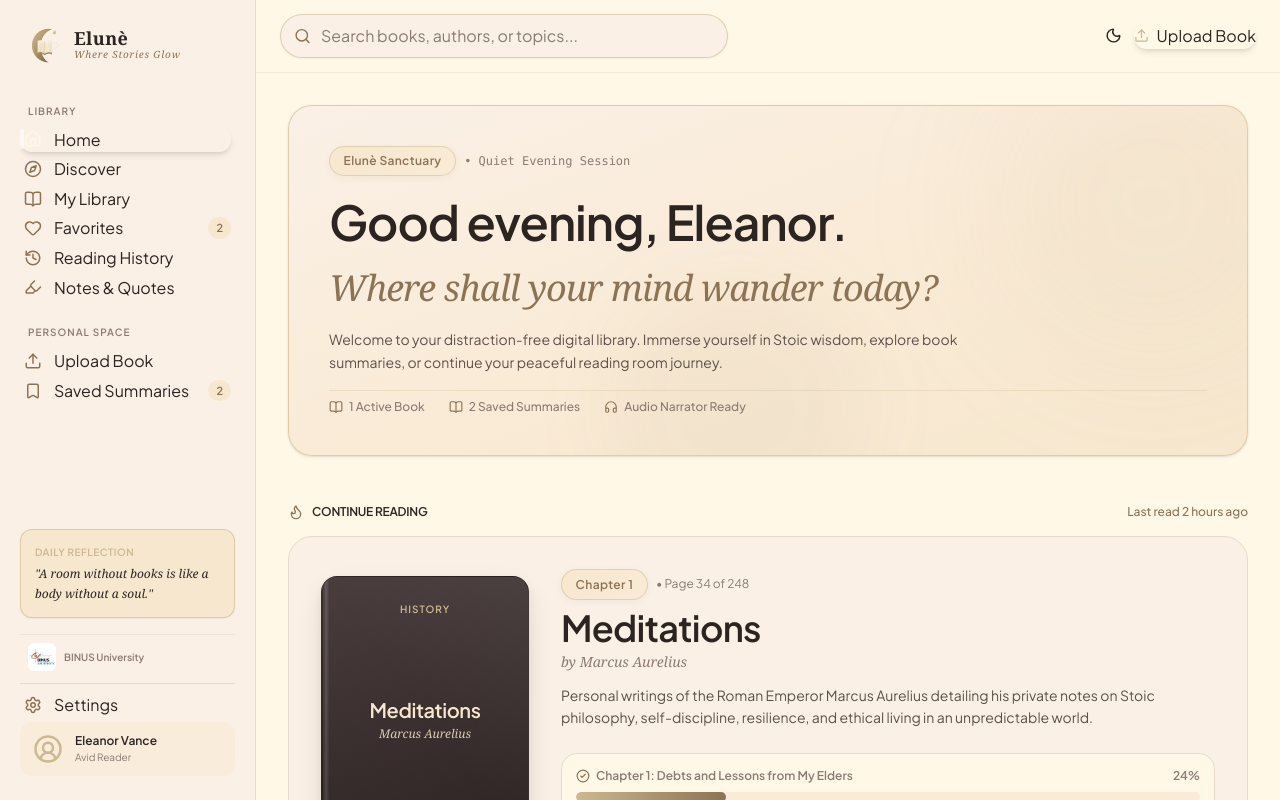
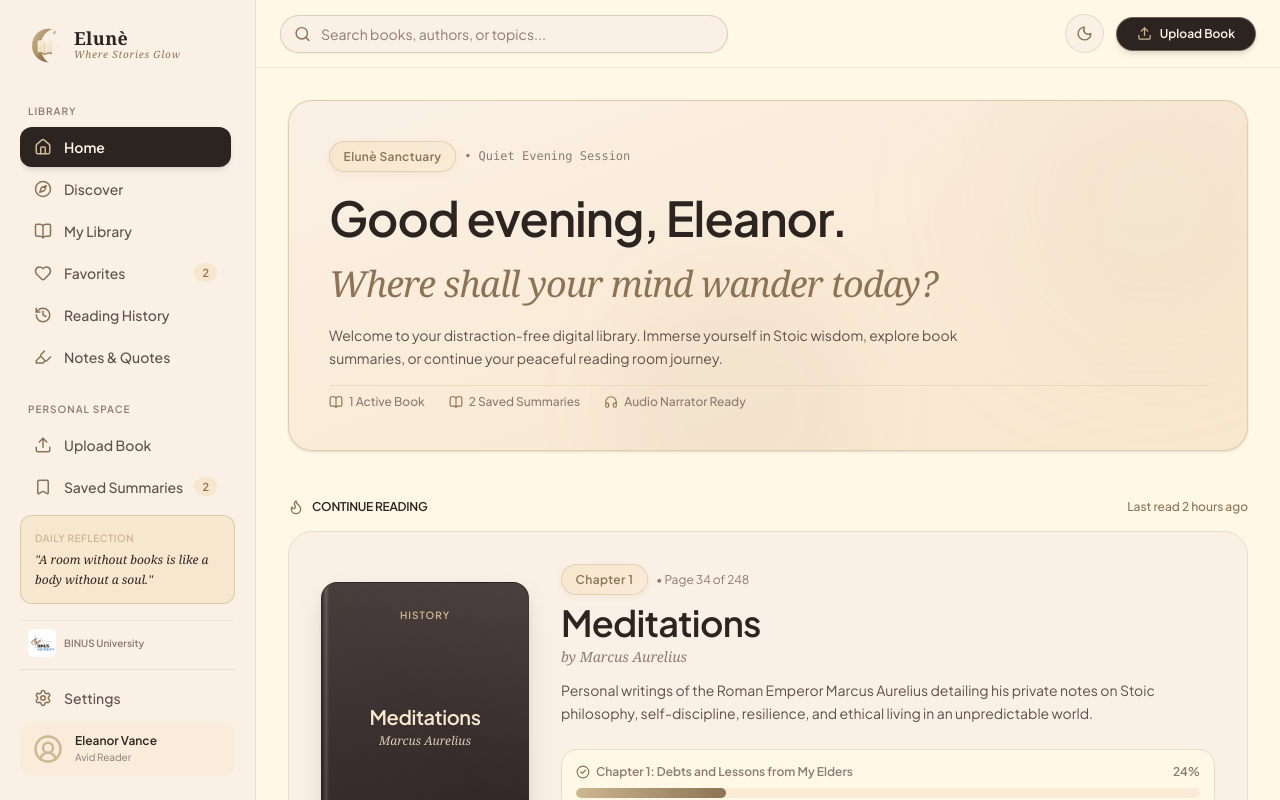
Before and after one commit to TiffanyThienny/Lumina, a React (Vite) app: page / in a window 1280 px wide. Shown: the top 800 px of the page. Built offline with nearby package versions, Linux system fonts and the light colour scheme.

Commit message:
Fix active navigation highlighting and element background visibility in light/dark mode

```diff
--- a/src/components/Sidebar.tsx
+++ b/src/components/Sidebar.tsx
@@ -33,6 +33,11 @@ export const Sidebar: React.FC = () => {
     { id: 'ai-summary', label: 'Saved Summaries', icon: <Bookmark size={18} />, badge: savedSummaryIds.length },
   ];
 
+  /* ── Active colours (used as inline styles to bypass CSS-layer cascade issue) ── */
+  const activeBg   = isDark ? '#CDB891' : '#2C2421';
+  const activeText = isDark ? '#1A1714' : '#FFF8E7';
+  const activeIcon = isDark ? '#3A2E20' : '#CDB891';
+
   const renderNavItem = (item: (typeof mainNav)[0]) => {
     const isActive = currentView === item.id;
 
@@ -40,38 +45,36 @@ export const Sidebar: React.FC = () => {
       <li key={item.id}>
         <button
           onClick={() => navigateTo(item.id)}
-          className={`w-full flex items-center justify-between px-3.5 py-2.5 rounded-xl text-sm font-medium transition-all duration-200 relative cursor-pointer ${
+          /* inline style guarantees the bg colour renders regardless of CSS-layer cascade */
+          style={isActive ? { backgroundColor: activeBg, color: activeText } : undefined}
+          className={`w-full flex items-center justify-between px-3.5 py-2.5 rounded-xl text-sm font-medium transition-all duration-200 cursor-pointer ${
             isActive
-              ? isDark
-                ? 'bg-[#CDB891] text-[#1A1714] font-semibold shadow-md'
-                : 'bg-[#8C7355] text-[#FFF8E7] font-semibold shadow-md'
+              ? 'font-semibold shadow-md'
               : isDark
                 ? 'text-[#C4AD99] hover:bg-[#2D2823] hover:text-[#EDE0D4]'
                 : 'text-[#5E504A] hover:bg-[#F7E7CE] hover:text-[#2C2421]'
           }`}
         >
-          {/* Active left bar indicator */}
-          {isActive && (
-            <span className={`absolute left-0 top-1/2 -translate-y-1/2 w-1 h-5 rounded-full ${
-              isDark ? 'bg-[#1A1714]' : 'bg-white/60'
-            }`} />
-          )}
-          <div className="flex items-center gap-3 pl-1">
-            <span className={
-              isActive
-                ? isDark ? 'text-[#1A1714]' : 'text-[#FFF8E7]'
-                : isDark ? 'text-[#CDB891]' : 'text-[#8C7355]'
-            }>
+          <div className="flex items-center gap-3">
+            {/* Icon colour: always visible — accent gold on dark bg, or muted on inactive */}
+            <span style={isActive ? { color: activeIcon } : undefined}
+              className={!isActive ? (isDark ? 'text-[#CDB891]' : 'text-[#8C7355]') : ''}>
               {item.icon}
             </span>
             <span>{item.label}</span>
           </div>
+
           {item.badge !== undefined && item.badge > 0 && (
-            <span className={`text-[11px] px-2 py-0.5 rounded-full font-semibold ${
-              isActive
-                ? isDark ? 'bg-[#1A1714]/30 text-[#1A1714]' : 'bg-white/25 text-white'
-                : isDark ? 'bg-[#3A3028] text-[#CDB891]' : 'bg-[#F7E7CE] text-[#8C7355]'
-            }`}>
+            <span
+              style={isActive ? { backgroundColor: isDark ? 'rgba(26,23,20,0.25)' : 'rgba(255,255,255,0.25)', color: activeText } : undefined}
+              className={`text-[11px] px-2 py-0.5 rounded-full font-semibold ${
+                !isActive
+                  ? isDark
+                    ? 'bg-[#3A3028] text-[#CDB891]'
+                    : 'bg-[#F7E7CE] text-[#8C7355]'
+                  : ''
+              }`}
+            >
               {item.badge}
             </span>
           )}
@@ -83,6 +86,8 @@ export const Sidebar: React.FC = () => {
   const labelClass = `text-[10px] font-semibold tracking-widest uppercase px-2 mb-2 block ${
     isDark ? 'text-[#6A5C54]' : 'text-[#8C7B73]'
   }`;
+
+  const isSettingsActive = currentView === 'settings';
 
   return (
     <aside className={`hidden md:flex flex-col w-64 border-r h-screen sticky top-0 px-5 py-6 select-none shrink-0 z-20 transition-colors duration-300 ${
@@ -102,7 +107,7 @@ export const Sidebar: React.FC = () => {
       <nav className="flex-1 space-y-6 overflow-y-auto pr-1">
         <div>
           <span className={labelClass}>Library</span>
-          <ul className="space-y-1">
+          <ul className="space-y-0.5">
             {mainNav.map(renderNavItem)}
           </ul>
         </div>
@@ -110,57 +115,14 @@ export const Sidebar: React.FC = () => {
         {/* Secondary Navigation */}
         <div>
           <span className={labelClass}>Personal Space</span>
-          <ul className="space-y-1">
-            {secondaryNav.map((item) => {
-              const isActive = currentView === item.id;
-              return (
-                <li key={item.id}>
-                  <button
-                    onClick={() => navigateTo(item.id)}
-                    className={`w-full flex items-center justify-between px-3.5 py-2.5 rounded-xl text-sm font-medium transition-all duration-200 relative cursor-pointer ${
-                      isActive
-                        ? isDark
-                          ? 'bg-[#CDB891] text-[#1A1714] font-semibold shadow-md'
-                          : 'bg-[#8C7355] text-[#FFF8E7] font-semibold shadow-md'
-                        : isDark
-                          ? 'text-[#C4AD99] hover:bg-[#2D2823] hover:text-[#EDE0D4]'
-                          : 'text-[#5E504A] hover:bg-[#F7E7CE] hover:text-[#2C2421]'
-                    }`}
-                  >
-                    {isActive && (
-                      <span className={`absolute left-0 top-1/2 -translate-y-1/2 w-1 h-5 rounded-full ${
-                        isDark ? 'bg-[#1A1714]' : 'bg-white/60'
-                      }`} />
-                    )}
-                    <div className="flex items-center gap-3 pl-1">
-                      <span className={
-                        isActive
-                          ? isDark ? 'text-[#1A1714]' : 'text-[#FFF8E7]'
-                          : isDark ? 'text-[#CDB891]' : 'text-[#8C7355]'
-                      }>
-                        {item.icon}
-                      </span>
-                      <span>{item.label}</span>
-                    </div>
-                    {item.badge !== undefined && item.badge > 0 && (
-                      <span className={`text-[11px] px-2 py-0.5 rounded-full font-semibold ${
-                        isActive
-                          ? isDark ? 'bg-[#1A1714]/30 text-[#1A1714]' : 'bg-white/25 text-white'
-                          : isDark ? 'bg-[#3A3028] text-[#CDB891]' : 'bg-[#F7E7CE] text-[#8C7355]'
-                      }`}>
-                        {item.badge}
-                      </span>
-                    )}
-                  </button>
-                </li>
-              );
-            })}
+          <ul className="space-y-0.5">
+            {secondaryNav.map(renderNavItem)}
           </ul>
         </div>
       </nav>
 
       {/* Editorial Quote Card */}
-      <div className={`my-3 p-3.5 rounded-xl border shadow-xs ${
+      <div className={`my-3 p-3.5 rounded-xl border ${
         isDark
           ? 'bg-[#2D2822] border-[#4A3E35]/60'
           : 'bg-[#F7E7CE] border-[#CDB891]/60'
@@ -191,29 +153,20 @@ export const Sidebar: React.FC = () => {
       <div className={`pt-2 border-t space-y-1 ${isDark ? 'border-[#332D28]' : 'border-[#E8DACD]'}`}>
         <button
           onClick={() => navigateTo('settings')}
-          className={`w-full flex items-center gap-3 px-3.5 py-2.5 rounded-xl text-sm font-medium transition-all duration-200 relative cursor-pointer ${
-            currentView === 'settings'
-              ? isDark
-                ? 'bg-[#CDB891] text-[#1A1714] font-semibold shadow-md'
-                : 'bg-[#8C7355] text-[#FFF8E7] font-semibold shadow-md'
+          style={isSettingsActive ? { backgroundColor: activeBg, color: activeText } : undefined}
+          className={`w-full flex items-center gap-3 px-3.5 py-2.5 rounded-xl text-sm font-medium transition-all duration-200 cursor-pointer ${
+            isSettingsActive
+              ? 'font-semibold shadow-md'
               : isDark
                 ? 'text-[#C4AD99] hover:bg-[#2D2823] hover:text-[#EDE0D4]'
                 : 'text-[#5E504A] hover:bg-[#F7E7CE] hover:text-[#2C2421]'
           }`}
         >
-          {currentView === 'settings' && (
-            <span className={`absolute left-0 top-1/2 -translate-y-1/2 w-1 h-5 rounded-full ${
-              isDark ? 'bg-[#1A1714]' : 'bg-white/60'
-            }`} />
-          )}
-          <div className="flex items-center gap-3 pl-1">
-            <Settings size={18} className={
-              currentView === 'settings'
-                ? isDark ? 'text-[#1A1714]' : 'text-[#FFF8E7]'
-                : isDark ? 'text-[#CDB891]' : 'text-[#8C7355]'
-            } />
-            <span>Settings</span>
-          </div>
+          <span style={isSettingsActive ? { color: activeIcon } : undefined}
+            className={!isSettingsActive ? (isDark ? 'text-[#CDB891]' : 'text-[#8C7355]') : ''}>
+            <Settings size={18} />
+          </span>
+          <span>Settings</span>
         </button>
 
         <div className={`flex items-center gap-3 px-3 py-2.5 mt-1 rounded-xl border ${
--- a/src/index.css
+++ b/src/index.css
@@ -1,23 +1,6 @@
 @import "tailwindcss";
 
 /* Elunè — Where Stories Glow — Warm Editorial Design System */
-
-/* Global Element Resets */
-button {
-  background: transparent;
-  border: none;
-  outline: none;
-  font: inherit;
-  color: inherit;
-  cursor: pointer;
-  padding: 0;
-  margin: 0;
-}
-
-input, select, textarea {
-  font: inherit;
-  color: inherit;
-}
 
 @layer base {
   :root {
@@ -65,6 +48,23 @@ input, select, textarea {
     --reader-text: #2C2421;
     --reader-text-muted: #6B5B53;
     --reader-border: #E8DACD;
+  }
+
+  /* Element resets inside @layer base so Tailwind utilities can override */
+  button {
+    background: transparent;
+    border: none;
+    outline: none;
+    font: inherit;
+    color: inherit;
+    cursor: pointer;
+    padding: 0;
+    margin: 0;
+  }
+
+  input, select, textarea {
+    font: inherit;
+    color: inherit;
   }
 }
 
```
Also changed, not shown: 1 other file (tests, documents, lock files or other folders).
